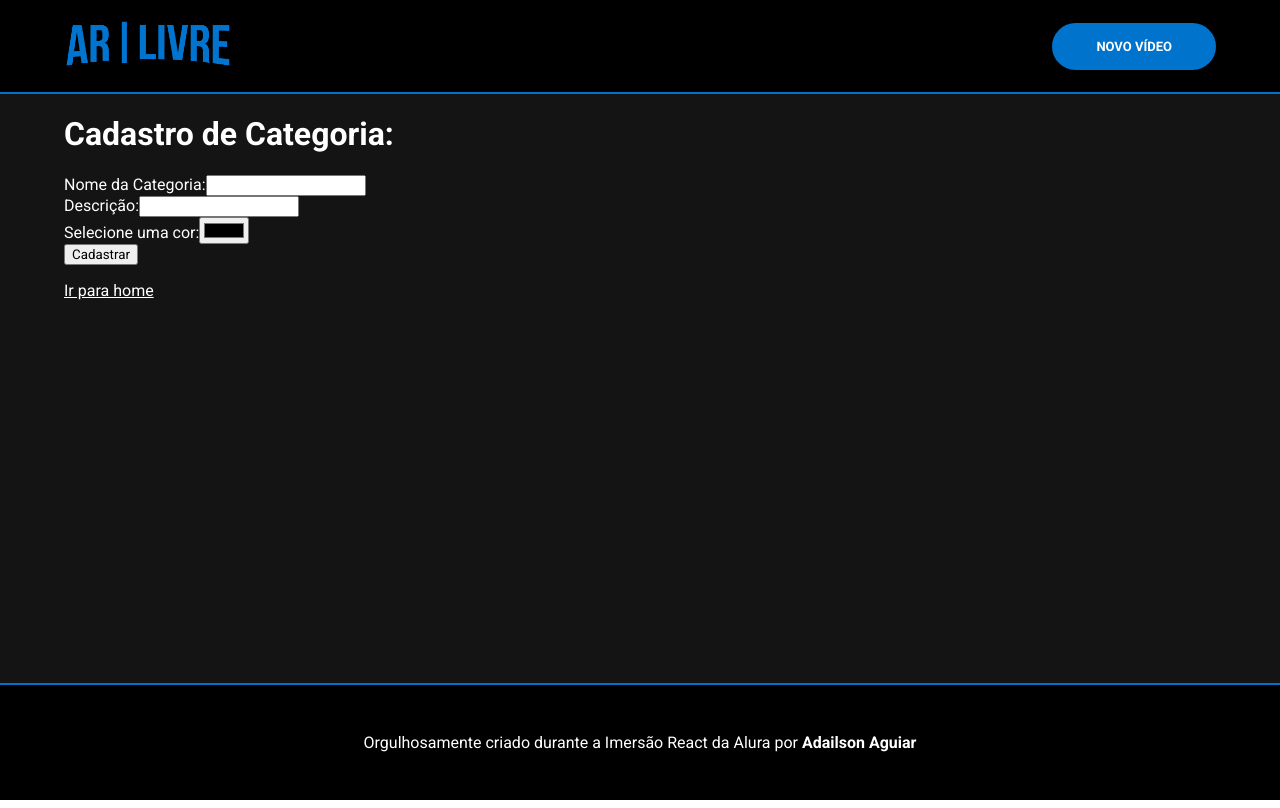
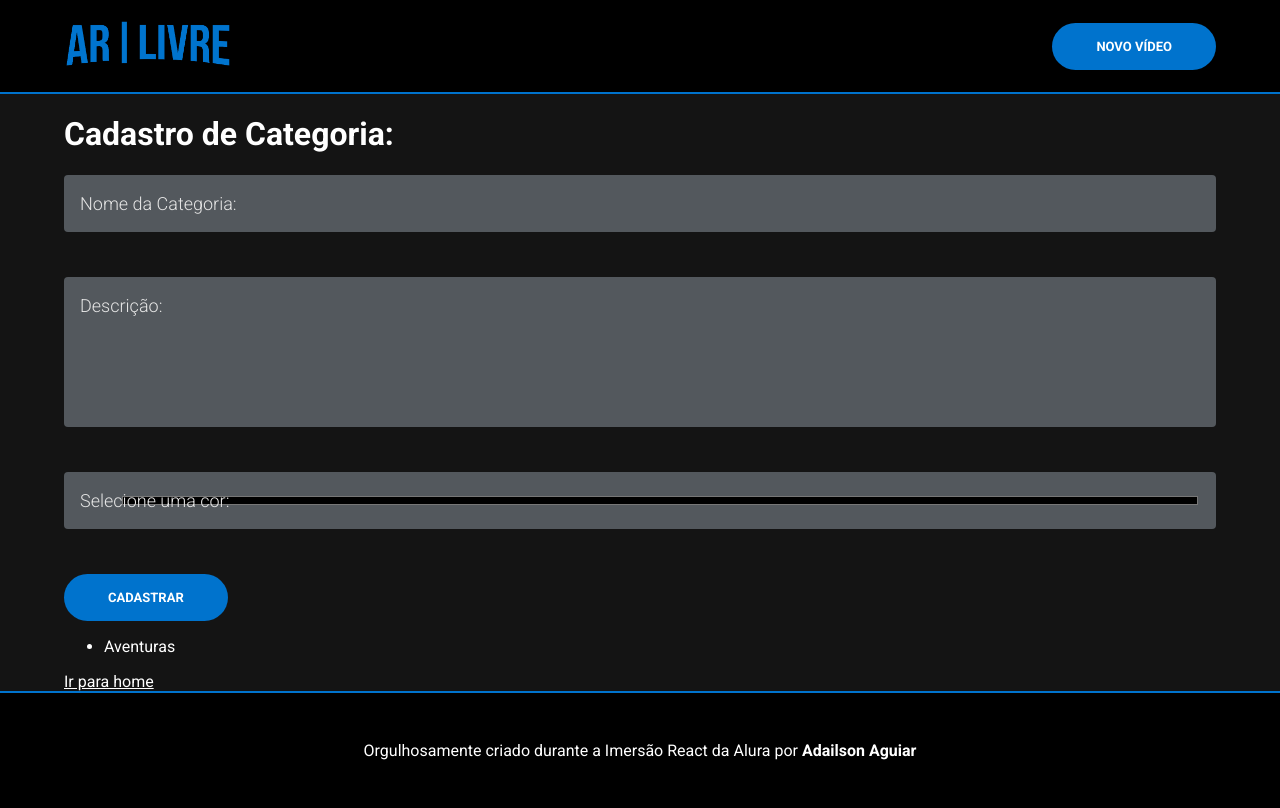
Before and after one commit to adailsonaguiar/motoflix, a React (Create React App) app: page /new-category in a window 1280 px wide. Built offline with nearby package versions, Linux system fonts and the light colour scheme; data requests are answered from the project's data file.

Commit message:
up backend

```diff
--- /dev/null
+++ b/db.json
@@ -0,0 +1,10 @@
+{
+  "categories": [
+    {
+      "id": 1,
+      "name": "Aventuras",
+      "description": "Categoria",
+      "color": "#0046A0"
+    }
+  ]
+}
--- a/src/components/Footer/index.jsx
+++ b/src/components/Footer/index.jsx
@@ -5,15 +5,20 @@ function Footer() {
   return (
     <FooterBase>
       <p>
-        Orgulhosamente criado durante a
-        {' '}
-        <a href="https://www.alura.com.br/" target="_blank">
+        {'Orgulhosamente criado durante a '}
+        <a
+          href="https://www.alura.com.br/"
+          target="_blank"
+          rel="noopener noreferrer"
+        >
           Imersão React da Alura
         </a>
-        {' '}
-        por
-        {' '}
-        <a href="https://www.linkedin.com/in/adailsonaguiar/" target="_blank">
+        {' por '}
+        <a
+          href="https://www.linkedin.com/in/adailsonaguiar/"
+          target="_blank"
+          rel="noopener noreferrer"
+        >
           <strong>Adailson Aguiar</strong>
         </a>
       </p>
--- a/src/components/FormField/index.jsx
+++ b/src/components/FormField/index.jsx
@@ -1,14 +1,36 @@
+/* eslint-disable jsx-a11y/label-has-associated-control */
 import React from 'react';
+import PropTypes from 'prop-types';
+import * as S from './styles';
 
-const FormField = ({
-  label, name, value, onChange, type,
-}) => (
-  <div>
-    <label>
-      {label}
-      :
-      <input type={type} name={name} value={value} onChange={onChange} />
-    </label>
-  </div>
-);
+const FormField = ({ label, name, value, onChange, type }) => {
+  const isTextArea = type === 'textarea';
+  const tag = isTextArea ? 'textarea' : 'input';
+  return (
+    <S.FormFieldWrapper>
+      <S.Label>
+        <S.InputText
+          as={tag}
+          type={type}
+          name={name}
+          value={value}
+          onChange={onChange}
+        />
+        <S.Label.Text>{label}:</S.Label.Text>
+      </S.Label>
+    </S.FormFieldWrapper>
+  );
+};
+
+FormField.defaultProps = {
+  type: 'text',
+  value: '',
+};
+FormField.protoTypes = {
+  label: PropTypes.string.isRequired,
+  name: PropTypes.string.isRequired,
+  value: PropTypes.string,
+  type: PropTypes.string,
+  onChange: PropTypes.func,
+};
 export default FormField;
--- /dev/null
+++ b/src/components/FormField/styles.js
@@ -0,0 +1,70 @@
+import styled, { css } from 'styled-components';
+
+export const FormFieldWrapper = styled.div`
+  position: relative;
+  textarea {
+    min-height: 150px;
+  }
+  input[type='color'] {
+    padding-left: 56px;
+  }
+`;
+
+export const Label = styled.label``;
+
+Label.Text = styled.span`
+  color: #e5e5e5;
+  height: 57px;
+  position: absolute;
+  top: 0;
+  left: 16px;
+
+  display: flex;
+  align-items: center;
+
+  transform-origin: 0% 0%;
+  font-size: 18px;
+  font-style: normal;
+  font-weight: 300;
+
+  transition: 0.1s ease-in-out;
+`;
+
+export const InputText = styled.input`
+  background: #53585d;
+  color: #f5f5f5;
+  display: block;
+  width: 100%;
+  height: 57px;
+  font-size: 18px;
+
+  outline: 0;
+  border: 0;
+  border-top: 4px solid transparent;
+  border-bottom: 4px solid #53585d;
+
+  padding: 16px 16px;
+  margin-bottom: 45px;
+
+  resize: none;
+  border-radius: 4px;
+  transition: border-color 0.3s;
+
+  &:focus {
+    border-bottom-color: var(--primary);
+  }
+  &:focus:not([type='color']) + span {
+    transform: scale(0.6) translateY(-10px);
+  }
+  ${({ value }) => {
+    const hasValue = value.length > 0;
+    return (
+      hasValue
+      && css`
+        &:not([type='color']) + ${Label.Text} {
+          transform: scale(0.6) translateY(-10px);
+        }
+      `
+    );
+  }}
+`;
--- a/src/pages/NewCategory/index.jsx
+++ b/src/pages/NewCategory/index.jsx
@@ -1,6 +1,7 @@
-import React, { useState } from 'react';
+import React, { useState, useEffect } from 'react';
 import { Link } from 'react-router-dom';
 import FormField from '../../components/FormField';
+import Button from '../../components/Button';
 
 const NewCategory = () => {
   const [categories, setCategories] = useState([]);
@@ -23,8 +24,15 @@ const NewCategory = () => {
   function handleSubmit(e) {
     e.preventDefault();
     setCategories([...categories, category]);
-    console.log(category);
   }
+
+  useEffect(() => {
+    const URL = 'http://localhost:8080/categories';
+
+    fetch(URL)
+      .then((value) => value.json())
+      .then((value) => setCategories([...value]));
+  }, []);
   return (
     <>
       <h1>
@@ -42,7 +50,7 @@ const NewCategory = () => {
         />
 
         <FormField
-          type="text"
+          type="textarea"
           name="description"
           label="Descrição"
           value={category.description}
@@ -56,7 +64,7 @@ const NewCategory = () => {
           value={category.color}
           onChange={handleChange}
         />
-        <button>Cadastrar</button>
+        <Button>CADASTRAR</Button>
       </form>
 
       <ul>
```
Also changed, not shown: package.json (+6 -2 lines), server.js (added, +13 -0 lines), src/components/Carousel/index.jsx (+1 -6 lines), 1 other file (tests, documents, lock files or other folders).
